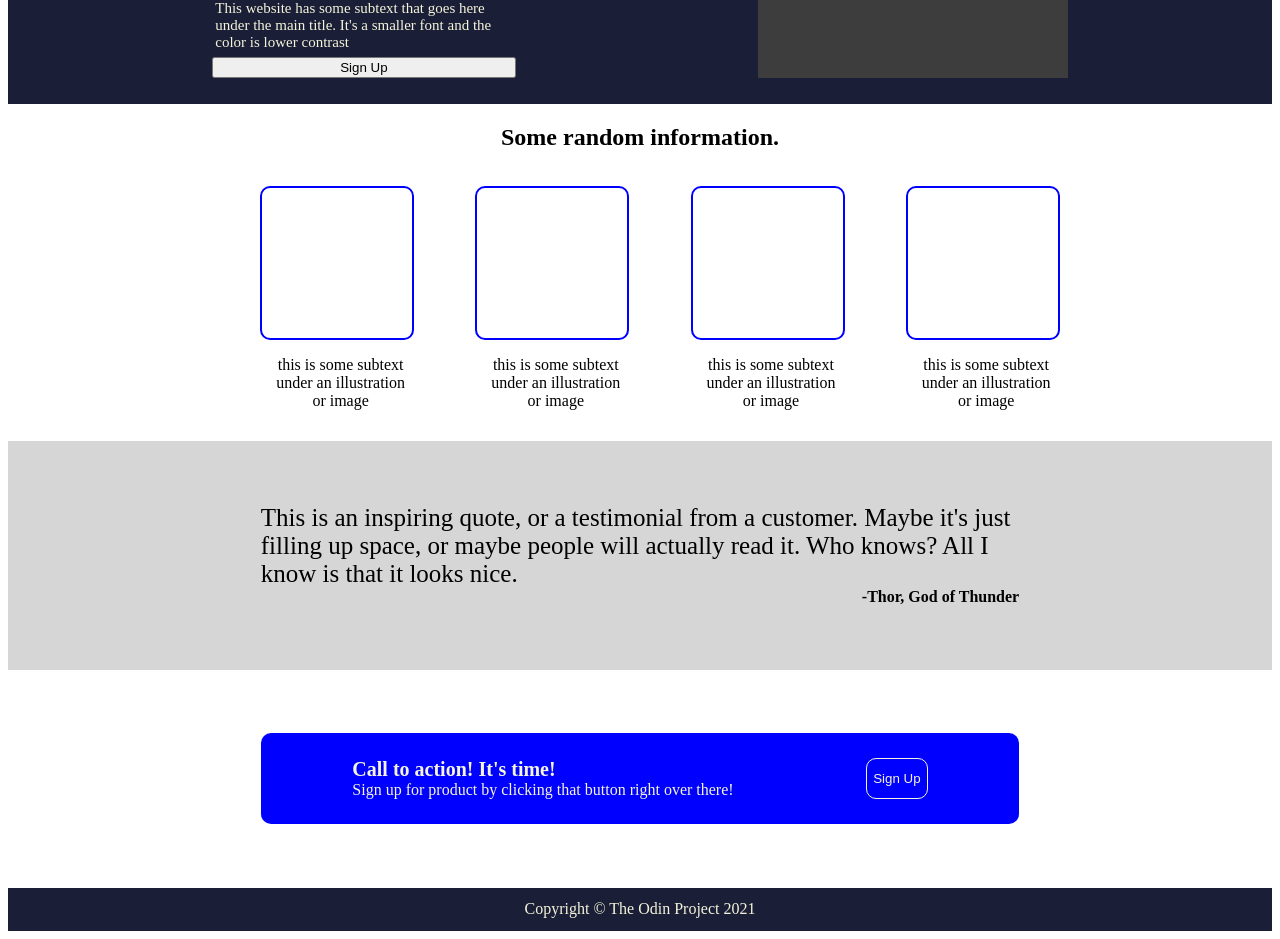
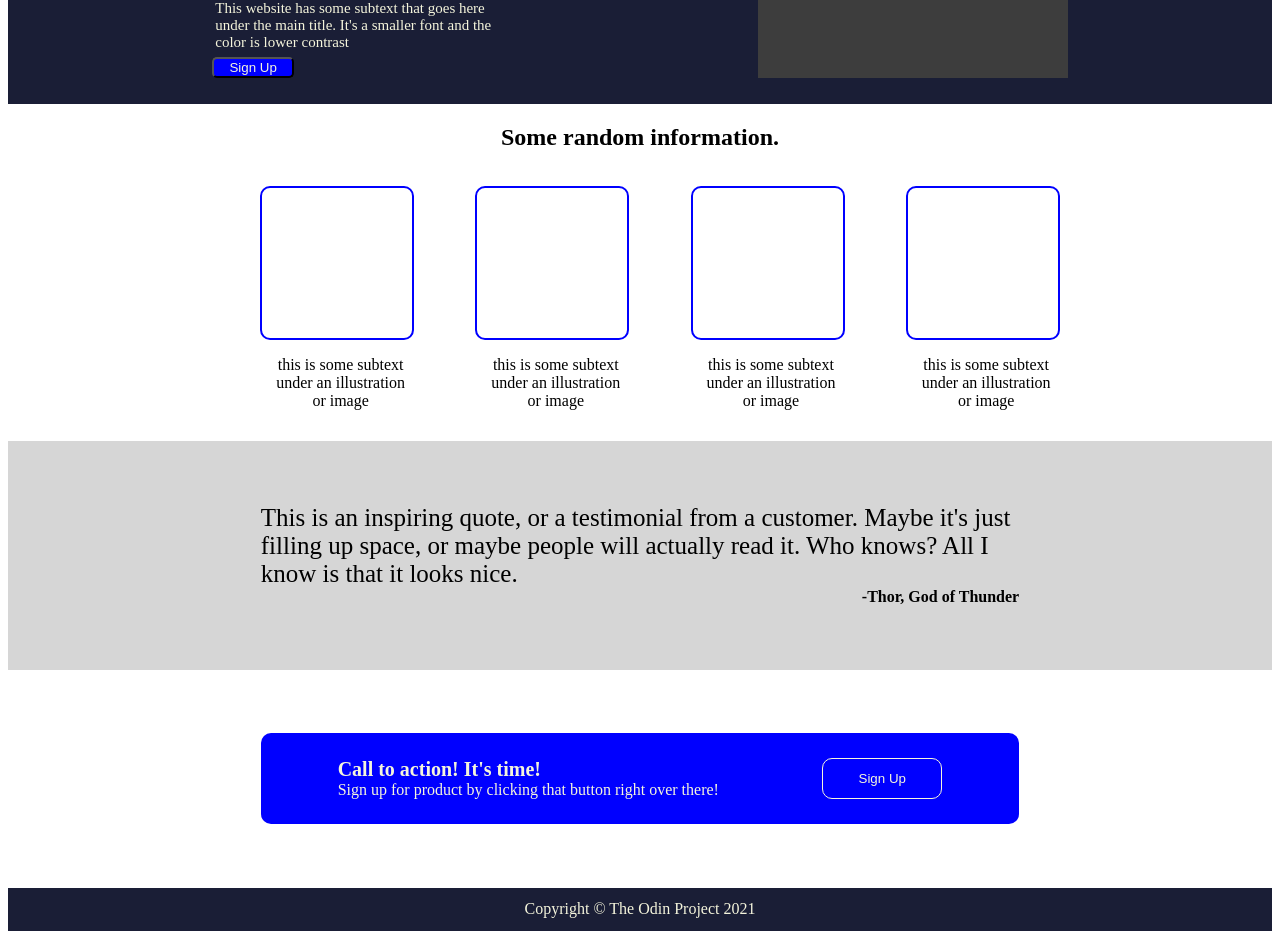
Before and after one commit to lumapires2/website-page, a plain HTML site: page index.html in a window 1280 px wide. Shown: the part 199-1138 px from the top of the page. Drawn offline with Linux system fonts and the light colour scheme.

Commit message:
Adjust CSS styles

```diff
--- a/styles.css
+++ b/styles.css
@@ -66,7 +66,7 @@ h3 {
     margin-bottom: 1%;
 }
 
-.first-block > button{
+.first-block button{
     width: max-content;
     flex: none;
     background-color: blue;
@@ -162,6 +162,8 @@ li > .description{
     border-radius: 10px;
     background-color: blue;
     color: beige;
+    padding-left: 5%;
+    padding-right: 5%;
 }
 
 .title{
```
